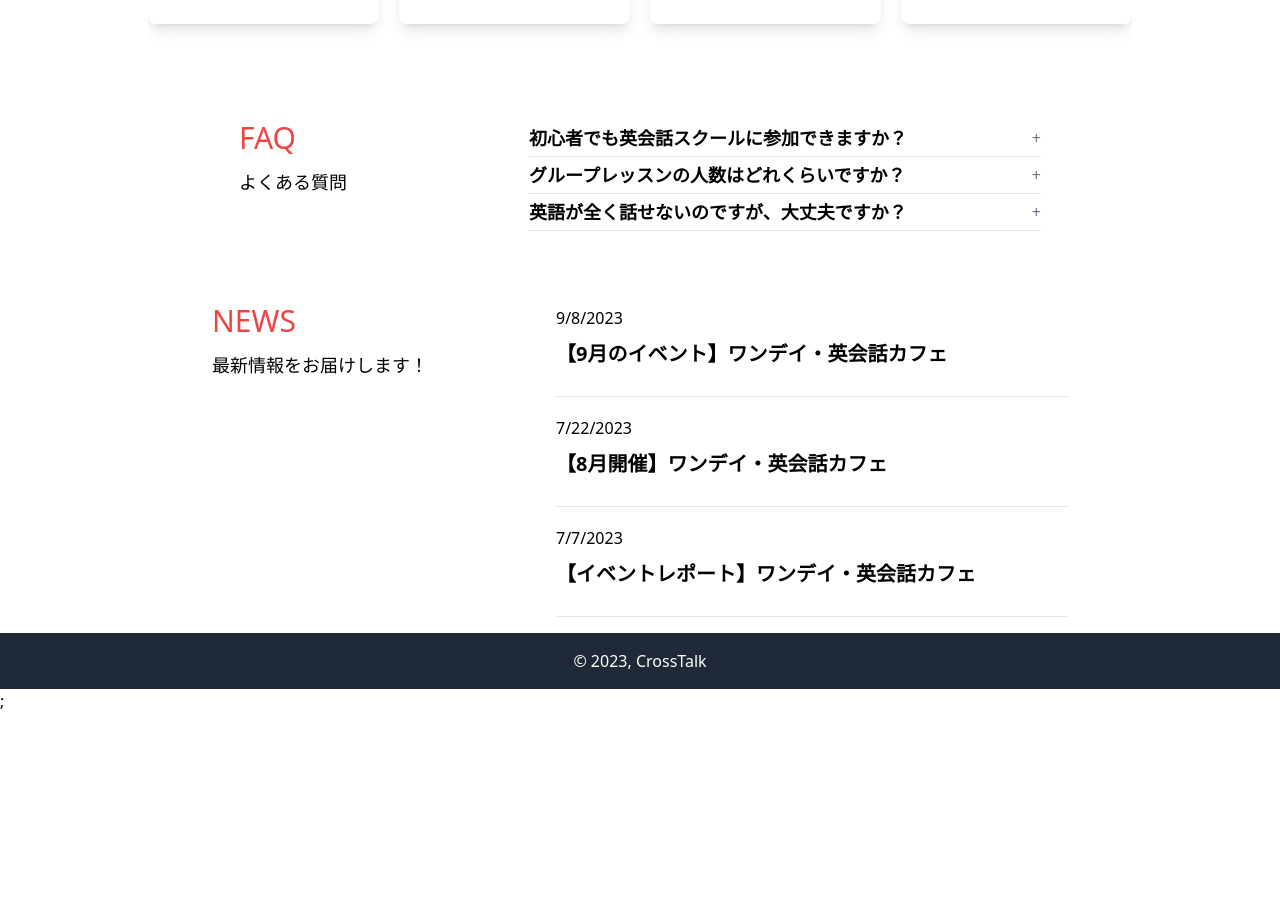
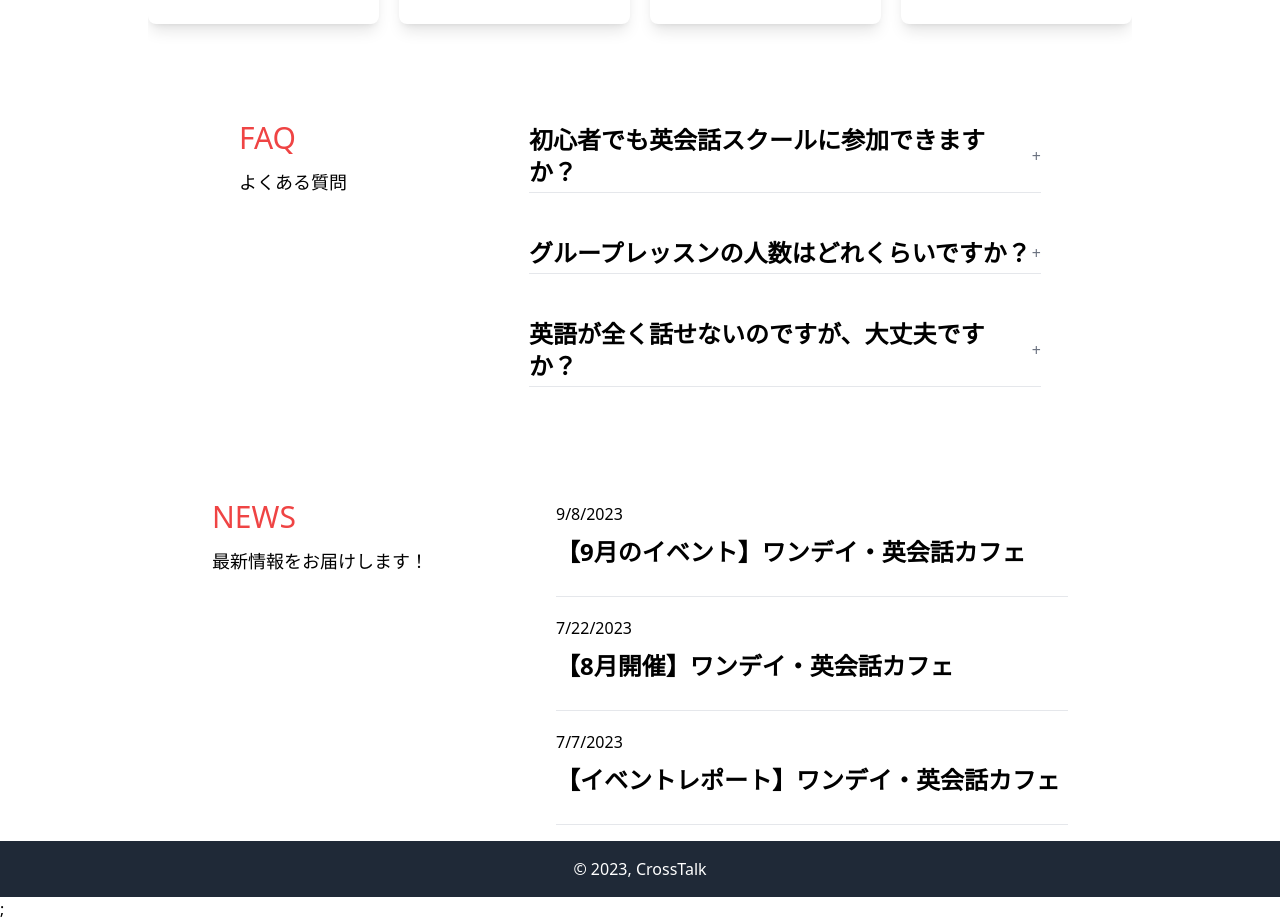
Before and after one commit to nyon3/CrossTalk-English, a Next.js app: page /eikaiwa-school in a window 1280 px wide. Shown: the part 2800-3721 px from the top of the page. Before the commit the page ends 3513 px from the top, so only its background shows below. Built offline with nearby package versions, Linux system fonts and the light colour scheme; no server answers.

Commit message:
Adjust font size

```diff
--- a/components/FaqAcordion/index.js
+++ b/components/FaqAcordion/index.js
@@ -15,19 +15,19 @@ const FAQAccordion = ({ data }) => {
   return (
     <div className="flex flex-col mt-10 max-w-lg md:w-3/4">
       {data.map((faq, index) => (
-        <div className="border-b border-gray-200" key={index}>
+        <div className="border-b border-gray-200 mb-10" key={index}>
           <div
             className="flex justify-between items-center py-1 cursor-pointer"
             onClick={() => toggleAccordion(index)}
           >
-            <h2 className="text-lg font-bold">{faq.question}</h2>
+            <h3 className="text-2xl font-bold">{faq.question}</h3>
             <span className="text-gray-500">
               {openIndexes[index] ? "-" : "+"}
             </span>
           </div>
           {openIndexes[index] && (
             <div className="pb-4">
-              <p className="text-gray-500">{faq.answer}</p>
+              <p className="text-lg text-gray-500 mt-4">{faq.answer}</p>
             </div>
           )}
         </div>
--- a/components/NewsSection/index.js
+++ b/components/NewsSection/index.js
@@ -9,7 +9,7 @@ const NewsSection = ({ allPostsData }) => (
           <div className="text-xl m mb-2">
             <small>{new Date(date).toLocaleDateString()}</small>
           </div>
-          <div className="text-xl m mb-7 font-bold">
+          <div className="text-2xl m mb-7 font-bold">
             <Link href={`/eikaiwa-school/news/${slug}`}>{title}</Link>
           </div>
           <div className="border-b my-4"></div>
```
